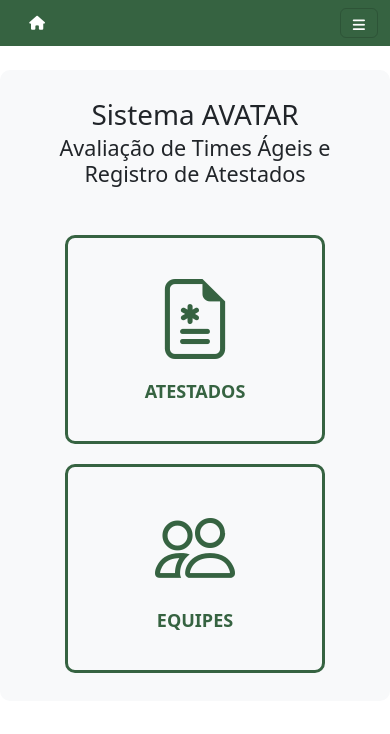
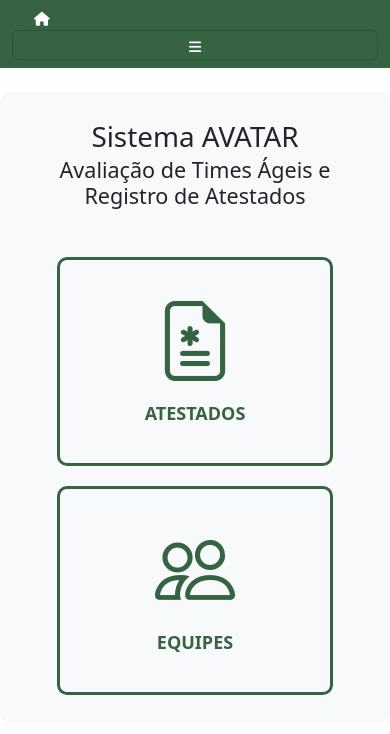
Before and after one commit to Galaticos-API/API-1, a Flask app: page / in a window 390 px wide. Shown: the top 734 px of the page. Run offline with Flask 3, Linux system fonts and the light colour scheme; the visitor is signed in with stand-in values (Sample User, id 1); some libraries are stand-ins or nearby versions.

Commit message:
<STYLE> - Atualização Responsividade
Responsividade para o texto das telas não vazarem

```diff
--- a/src/static/styles/styles.css
+++ b/src/static/styles/styles.css
@@ -356,3 +356,28 @@ select:hover {
     padding: 4px 6px !important;
   }
 }
+body {
+  overflow-x: hidden;
+}
+
+* {
+  box-sizing: border-box;
+  max-width: 100%;
+}
+
+input,
+select,
+button,
+textarea {
+  width: 100% !important;
+  max-width: 100% !important;
+  box-sizing: border-box;
+}
+
+.container,
+.content,
+.main {
+  width: 100%;
+  padding-left: 10px;
+  padding-right: 10px;
+}
```
